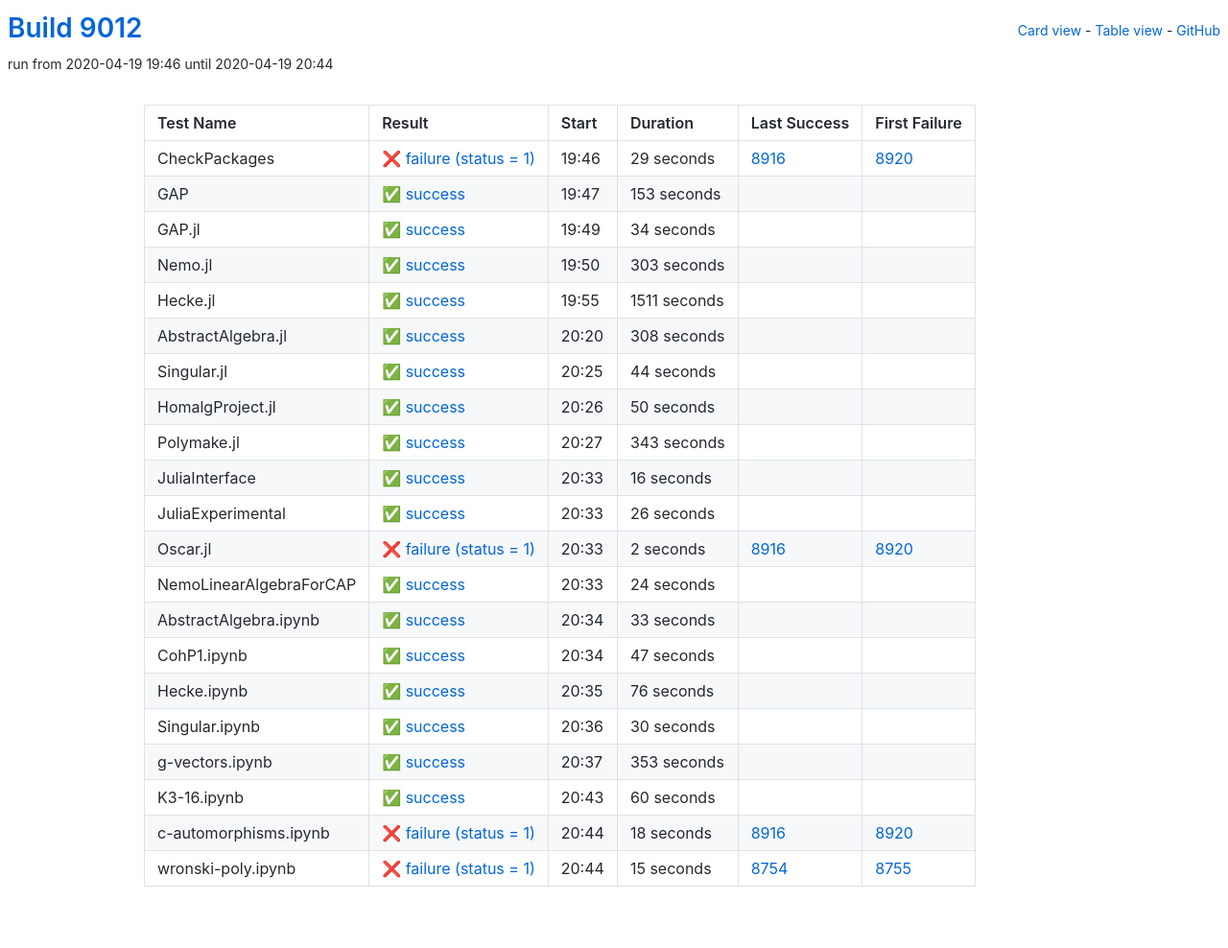
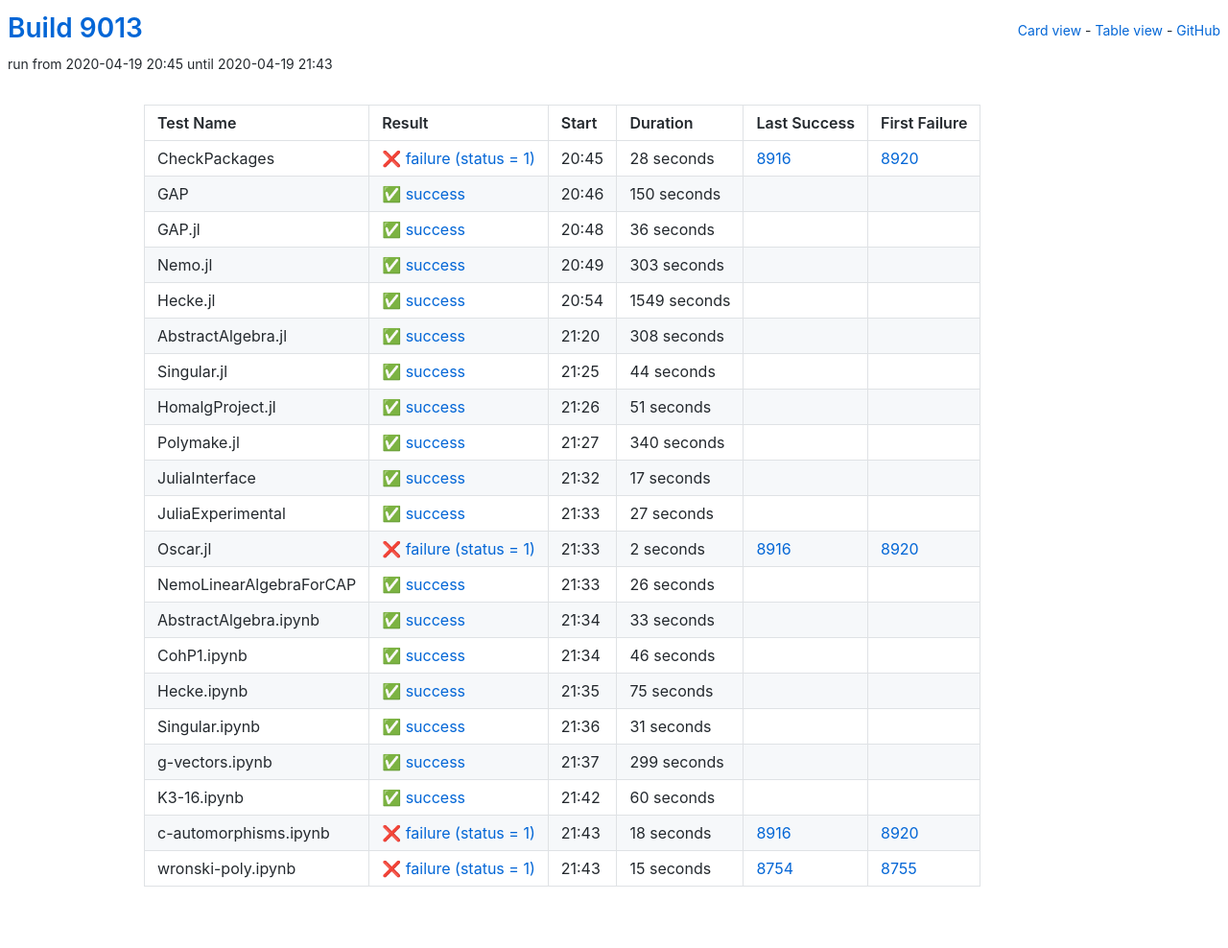
Before and after one commit to oscar-system/oscar-ci-status, a Jekyll site: the page built from table.html, in a window 1280 px wide. Shown: the whole page at 96% size. Built offline with Jekyll 4.4.1, drawn with Linux system fonts in a browser that asks for light colours.

Commit message:
Build 9013

```diff
--- a/_data/ci.yml
+++ b/_data/ci.yml
@@ -1,38 +1,38 @@
-build: 9012
-build_url: https://oscarci.mathematik.uni-kl.de/job/oscar/9012/
+build: 9013
+build_url: https://oscarci.mathematik.uni-kl.de/job/oscar/9013/
 job: oscar
 tests:
-- duration: 29
+- duration: 28
   exitcode: 1
   first_failure: 8920
   first_failure_url: https://oscarci.mathematik.uni-kl.de/job/oscar/8920/
   last_success: 8916
   last_success_url: https://oscarci.mathematik.uni-kl.de/job/oscar/8916/
-  log: https://oscarci.mathematik.uni-kl.de/job/oscar/9012/artifact/logs/build-9012/CheckPackages.log
+  log: https://oscarci.mathematik.uni-kl.de/job/oscar/9013/artifact/logs/build-9013/CheckPackages.log
   name: CheckPackages
-  start: 2020-04-19 19:46
+  start: 2020-04-19 20:45
   status: failure
   success: false
-- duration: 153
+- duration: 150
   exitcode: 0
   first_failure: false
   first_failure_url: null
   last_success: false
   last_success_url: null
-  log: https://oscarci.mathematik.uni-kl.de/job/oscar/9012/artifact/logs/build-9012/GAP.log
+  log: https://oscarci.mathematik.uni-kl.de/job/oscar/9013/artifact/logs/build-9013/GAP.log
   name: GAP
-  start: 2020-04-19 19:47
+  start: 2020-04-19 20:46
   status: success
   success: true
-- duration: 34
+- duration: 36
   exitcode: 0
   first_failure: false
   first_failure_url: null
   last_success: false
   last_success_url: null
-  log: https://oscarci.mathematik.uni-kl.de/job/oscar/9012/artifact/logs/build-9012/GAP.jl.log
+  log: https://oscarci.mathematik.uni-kl.de/job/oscar/9013/artifact/logs/build-9013/GAP.jl.log
   name: GAP.jl
-  start: 2020-04-19 19:49
+  start: 2020-04-19 20:48
   status: success
   success: true
 - duration: 303
@@ -41,20 +41,20 @@ tests:
   first_failure_url: null
   last_success: false
   last_success_url: null
-  log: https://oscarci.mathematik.uni-kl.de/job/oscar/9012/artifact/logs/build-9012/Nemo.jl.log
+  log: https://oscarci.mathematik.uni-kl.de/job/oscar/9013/artifact/logs/build-9013/Nemo.jl.log
   name: Nemo.jl
-  start: 2020-04-19 19:50
+  start: 2020-04-19 20:49
   status: success
   success: true
-- duration: 1511
+- duration: 1549
   exitcode: 0
   first_failure: false
   first_failure_url: null
   last_success: false
   last_success_url: null
-  log: https://oscarci.mathematik.uni-kl.de/job/oscar/9012/artifact/logs/build-9012/Hecke.jl.log
+  log: https://oscarci.mathematik.uni-kl.de/job/oscar/9013/artifact/logs/build-9013/Hecke.jl.log
   name: Hecke.jl
-  start: 2020-04-19 19:55
+  start: 2020-04-19 20:54
   status: success
   success: true
 - duration: 308
@@ -63,9 +63,9 @@ tests:
   first_failure_url: null
   last_success: false
   last_success_url: null
-  log: https://oscarci.mathematik.uni-kl.de/job/oscar/9012/artifact/logs/build-9012/AbstractAlgebra.jl.log
+  log: https://oscarci.mathematik.uni-kl.de/job/oscar/9013/artifact/logs/build-9013/AbstractAlgebra.jl.log
   name: AbstractAlgebra.jl
-  start: 2020-04-19 20:20
+  start: 2020-04-19 21:20
   status: success
   success: true
 - duration: 44
@@ -74,53 +74,53 @@ tests:
   first_failure_url: null
   last_success: false
   last_success_url: null
-  log: https://oscarci.mathematik.uni-kl.de/job/oscar/9012/artifact/logs/build-9012/Singular.jl.log
+  log: https://oscarci.mathematik.uni-kl.de/job/oscar/9013/artifact/logs/build-9013/Singular.jl.log
   name: Singular.jl
-  start: 2020-04-19 20:25
+  start: 2020-04-19 21:25
   status: success
   success: true
-- duration: 50
+- duration: 51
   exitcode: 0
   first_failure: false
   first_failure_url: null
   last_success: false
   last_success_url: null
-  log: https://oscarci.mathematik.uni-kl.de/job/oscar/9012/artifact/logs/build-9012/HomalgProject.jl.log
+  log: https://oscarci.mathematik.uni-kl.de/job/oscar/9013/artifact/logs/build-9013/HomalgProject.jl.log
   name: HomalgProject.jl
-  start: 2020-04-19 20:26
+  start: 2020-04-19 21:26
   status: success
   success: true
-- duration: 343
+- duration: 340
   exitcode: 0
   first_failure: false
   first_failure_url: null
   last_success: false
   last_success_url: null
-  log: https://oscarci.mathematik.uni-kl.de/job/oscar/9012/artifact/logs/build-9012/Polymake.jl.log
+  log: https://oscarci.mathematik.uni-kl.de/job/oscar/9013/artifact/logs/build-9013/Polymake.jl.log
   name: Polymake.jl
-  start: 2020-04-19 20:27
+  start: 2020-04-19 21:27
   status: success
   success: true
-- duration: 16
+- duration: 17
   exitcode: 0
   first_failure: false
   first_failure_url: null
   last_success: false
   last_success_url: null
-  log: https://oscarci.mathematik.uni-kl.de/job/oscar/9012/artifact/logs/build-9012/JuliaInterface.log
+  log: https://oscarci.mathematik.uni-kl.de/job/oscar/9013/artifact/logs/build-9013/JuliaInterface.log
   name: JuliaInterface
-  start: 2020-04-19 20:33
+  start: 2020-04-19 21:32
   status: success
   success: true
-- duration: 26
+- duration: 27
   exitcode: 0
   first_failure: false
   first_failure_url: null
   last_success: false
   last_success_url: null
-  log: https://oscarci.mathematik.uni-kl.de/job/oscar/9012/artifact/logs/build-9012/JuliaExperimental.log
+  log: https://oscarci.mathematik.uni-kl.de/job/oscar/9013/artifact/logs/build-9013/JuliaExperimental.log
   name: JuliaExperimental
-  start: 2020-04-19 20:33
+  start: 2020-04-19 21:33
   status: success
   success: true
 - duration: 2
@@ -129,20 +129,20 @@ tests:
   first_failure_url: https://oscarci.mathematik.uni-kl.de/job/oscar/8920/
   last_success: 8916
   last_success_url: https://oscarci.mathematik.uni-kl.de/job/oscar/8916/
-  log: https://oscarci.mathematik.uni-kl.de/job/oscar/9012/artifact/logs/build-9012/Oscar.jl.log
+  log: https://oscarci.mathematik.uni-kl.de/job/oscar/9013/artifact/logs/build-9013/Oscar.jl.log
   name: Oscar.jl
-  start: 2020-04-19 20:33
+  start: 2020-04-19 21:33
   status: failure
   success: false
-- duration: 24
+- duration: 26
   exitcode: 0
   first_failure: false
   first_failure_url: null
   last_success: false
   last_success_url: null
-  log: https://oscarci.mathematik.uni-kl.de/job/oscar/9012/artifact/logs/build-9012/NemoLinearAlgebraForCAP.log
+  log: https://oscarci.mathematik.uni-kl.de/job/oscar/9013/artifact/logs/build-9013/NemoLinearAlgebraForCAP.log
   name: NemoLinearAlgebraForCAP
-  start: 2020-04-19 20:33
+  start: 2020-04-19 21:33
   status: success
   success: true
 - duration: 33
@@ -151,53 +151,53 @@ tests:
   first_failure_url: null
   last_success: false
   last_success_url: null
-  log: https://oscarci.mathematik.uni-kl.de/job/oscar/9012/artifact/logs/build-9012/AbstractAlgebra.ipynb.log
+  log: https://oscarci.mathematik.uni-kl.de/job/oscar/9013/artifact/logs/build-9013/AbstractAlgebra.ipynb.log
   name: AbstractAlgebra.ipynb
-  start: 2020-04-19 20:34
+  start: 2020-04-19 21:34
   status: success
   success: true
-- duration: 47
+- duration: 46
   exitcode: 0
   first_failure: false
   first_failure_url: null
   last_success: false
   last_success_url: null
-  log: https://oscarci.mathematik.uni-kl.de/job/oscar/9012/artifact/logs/build-9012/CohP1.ipynb.log
+  log: https://oscarci.mathematik.uni-kl.de/job/oscar/9013/artifact/logs/build-9013/CohP1.ipynb.log
   name: CohP1.ipynb
-  start: 2020-04-19 20:34
+  start: 2020-04-19 21:34
   status: success
   success: true
-- duration: 76
+- duration: 75
   exitcode: 0
   first_failure: false
   first_failure_url: null
   last_success: false
   last_success_url: null
-  log: https://oscarci.mathematik.uni-kl.de/job/oscar/9012/artifact/logs/build-9012/Hecke.ipynb.log
+  log: https://oscarci.mathematik.uni-kl.de/job/oscar/9013/artifact/logs/build-9013/Hecke.ipynb.log
   name: Hecke.ipynb
-  start: 2020-04-19 20:35
+  start: 2020-04-19 21:35
   status: success
   success: true
-- duration: 30
+- duration: 31
   exitcode: 0
   first_failure: false
   first_failure_url: null
   last_success: false
   last_success_url: null
-  log: https://oscarci.mathematik.uni-kl.de/job/oscar/9012/artifact/logs/build-9012/Singular.ipynb.log
+  log: https://oscarci.mathematik.uni-kl.de/job/oscar/9013/artifact/logs/build-9013/Singular.ipynb.log
   name: Singular.ipynb
-  start: 2020-04-19 20:36
+  start: 2020-04-19 21:36
   status: success
   success: true
-- duration: 353
+- duration: 299
   exitcode: 0
   first_failure: false
   first_failure_url: null
   last_success: false
   last_success_url: null
-  log: https://oscarci.mathematik.uni-kl.de/job/oscar/9012/artifact/logs/build-9012/g-vectors.ipynb.log
+  log: https://oscarci.mathematik.uni-kl.de/job/oscar/9013/artifact/logs/build-9013/g-vectors.ipynb.log
   name: g-vectors.ipynb
-  start: 2020-04-19 20:37
+  start: 2020-04-19 21:37
   status: success
   success: true
 - duration: 60
@@ -206,9 +206,9 @@ tests:
   first_failure_url: null
   last_success: false
   last_success_url: null
-  log: https://oscarci.mathematik.uni-kl.de/job/oscar/9012/artifact/logs/build-9012/K3-16.ipynb.log
+  log: https://oscarci.mathematik.uni-kl.de/job/oscar/9013/artifact/logs/build-9013/K3-16.ipynb.log
   name: K3-16.ipynb
-  start: 2020-04-19 20:43
+  start: 2020-04-19 21:42
   status: success
   success: true
 - duration: 18
@@ -217,9 +217,9 @@ tests:
   first_failure_url: https://oscarci.mathematik.uni-kl.de/job/oscar/8920/
   last_success: 8916
   last_success_url: https://oscarci.mathematik.uni-kl.de/job/oscar/8916/
-  log: https://oscarci.mathematik.uni-kl.de/job/oscar/9012/artifact/logs/build-9012/c-automorphisms.ipynb.log
+  log: https://oscarci.mathematik.uni-kl.de/job/oscar/9013/artifact/logs/build-9013/c-automorphisms.ipynb.log
   name: c-automorphisms.ipynb
-  start: 2020-04-19 20:44
+  start: 2020-04-19 21:43
   status: failure
   success: false
 - duration: 15
@@ -228,8 +228,8 @@ tests:
   first_failure_url: https://oscarci.mathematik.uni-kl.de/job/oscar/8755/
   last_success: 8754
   last_success_url: https://oscarci.mathematik.uni-kl.de/job/oscar/8754/
-  log: https://oscarci.mathematik.uni-kl.de/job/oscar/9012/artifact/logs/build-9012/wronski-poly.ipynb.log
+  log: https://oscarci.mathematik.uni-kl.de/job/oscar/9013/artifact/logs/build-9013/wronski-poly.ipynb.log
   name: wronski-poly.ipynb
-  start: 2020-04-19 20:44
+  start: 2020-04-19 21:43
   status: failure
   success: false
```
Also changed, not shown: README.md.
